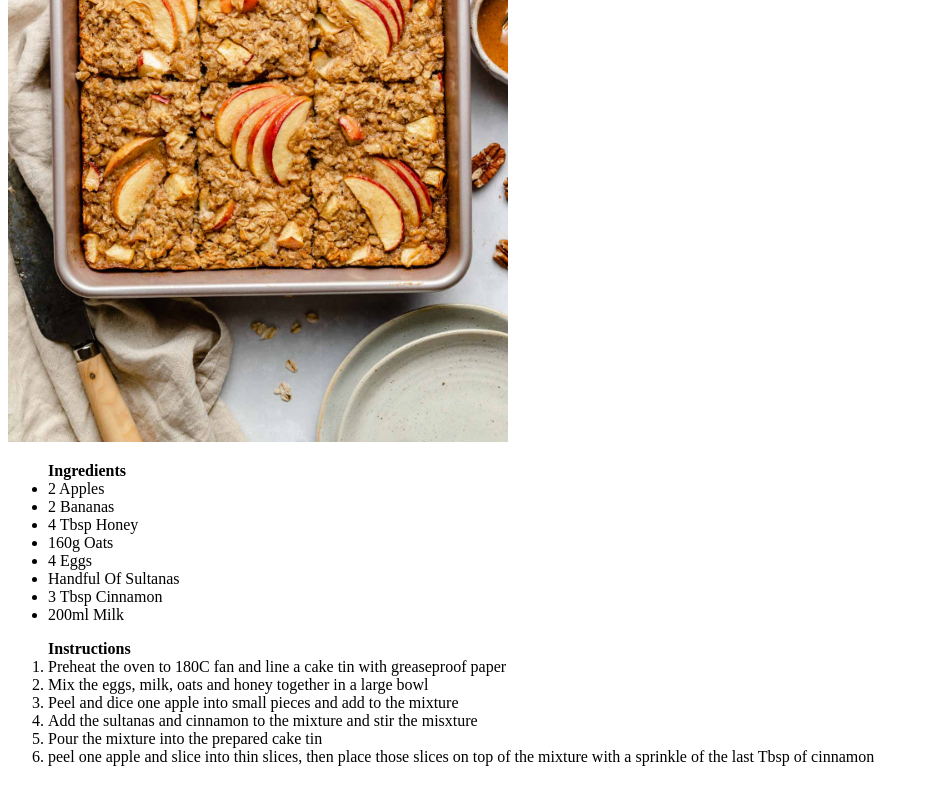
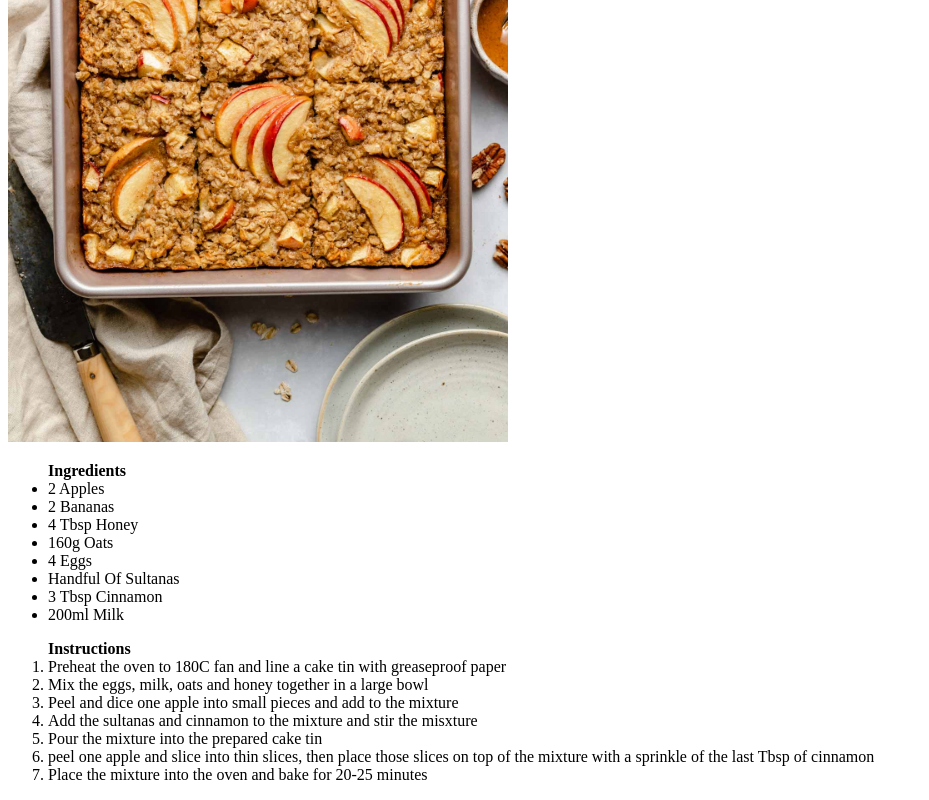
Before and after one commit to EthanW00/Odin-Recipes, a plain HTML site: page recipes/baked-oats.html in a window 1280 px wide. Shown: the part 414-1214 px from the top of the page, without its empty margins (0-929 px from the left). Drawn offline with Linux system fonts and the light colour scheme.

Commit message:
Added an extra list item to the ordered list
Added an extra instruction missing from the list

```diff
--- a/recipes/baked-oats.html
+++ b/recipes/baked-oats.html
@@ -26,6 +26,7 @@
     <li>Add the sultanas and cinnamon to the mixture and stir the misxture</li>
     <li>Pour the mixture into the prepared cake tin</li>
     <li>peel one apple and slice into thin slices, then place those slices on top of the mixture with a sprinkle of the last Tbsp of cinnamon</li>
+    <li>Place the mixture into the oven and bake for 20-25 minutes</li>
     </ol>
 </body>
 </html>
```
